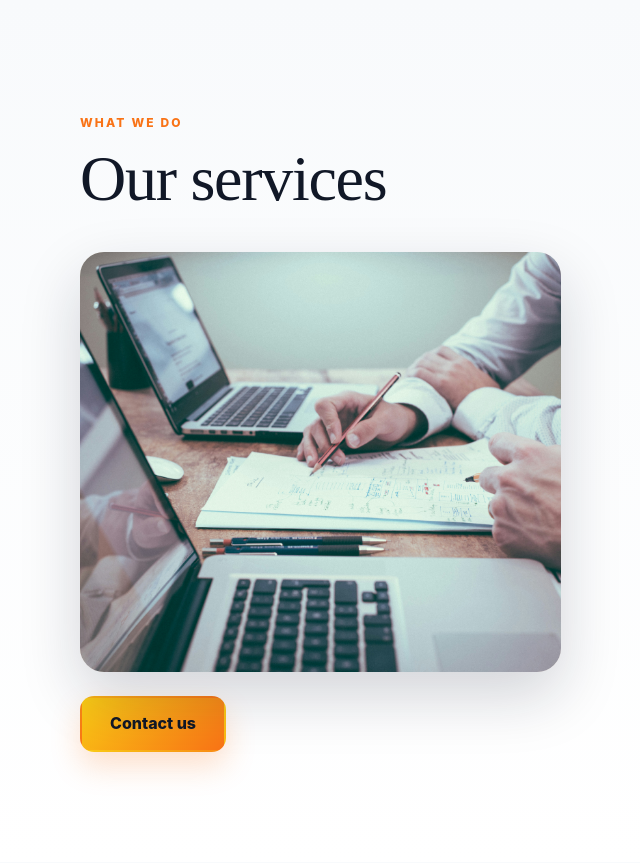
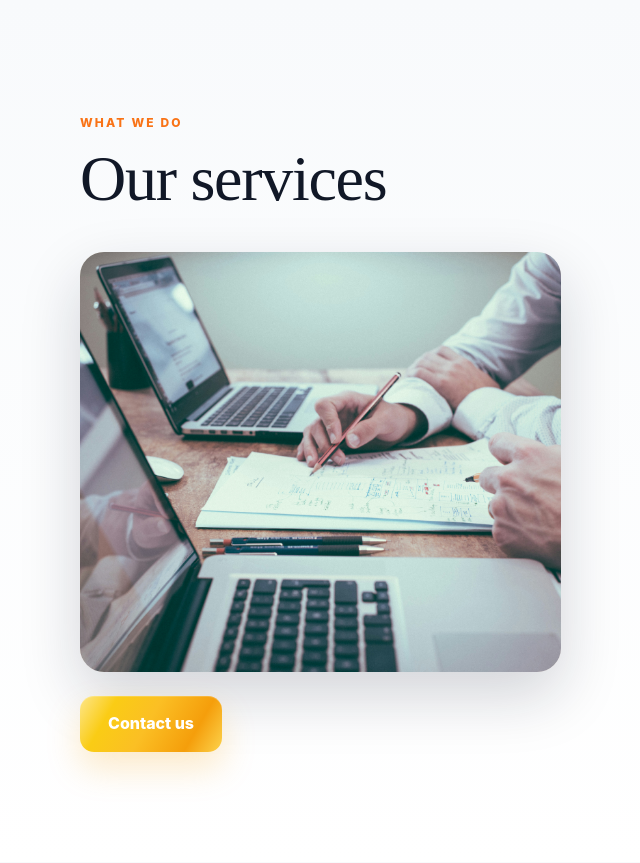
Before and after one commit to Ananiev-Vitalii/Erbauer-Inc, a Django app: page / in a window 1280 px wide. Shown: the part 950-1813 px from the top of the page, without its empty margins (2-642 px from the left). Run offline with Django 5.2, Linux system fonts and the light colour scheme; data that the repository does not hold is empty; some libraries are stand-ins or nearby versions.

Commit message:
Refactored Services section CTA button.
- Removed dependency on previous/shared button styles
- Introduced section-specific button classes (.services-cta-btn, .services-cta-btn--primary)
- Updated services.html to use new class names
- Adjusted button design to better match section styling (yellow-dominant gradient)
- Updated text color to white for proper contrast on light background
- Simplified hover behavior (no color or border changes, only subtle lift effect)

This ensures isolated styling for the Services section and avoids conflicts with global CSS.

```diff
--- a/static/css/main/about.css
+++ b/static/css/main/about.css
@@ -180,9 +180,9 @@
 
   .about__image-frame,
   .about__image-frame--lg {
-    min-height: 480px;
+    min-height: 420px;
     max-height: none;
-    height: 480px;
+    height: 420px;
   }
 }
 
--- a/static/css/main/hero.css
+++ b/static/css/main/hero.css
@@ -328,8 +328,8 @@
   }
 
   .hero-media .image-frame {
-    min-height: 260px;
-    height: 320px;
+    min-height: 420px;
+    height: 420px;
   }
 
   .hero-stats-bar {
--- a/static/css/main/services.css
+++ b/static/css/main/services.css
@@ -108,7 +108,10 @@
   align-self: start;
 }
 
-.services__btn {
+/* SERVICES CTA BUTTON */
+.services-cta-btn {
+  position: relative;
+  z-index: 1;
   display: inline-flex;
   align-items: center;
   justify-content: center;
@@ -116,31 +119,79 @@
   min-height: 56px;
   padding: 14px 28px;
   border-radius: 14px;
-  border: 2px solid transparent;
   font-weight: 800;
   line-height: 1.2;
-  text-decoration: none;
+  cursor: pointer;
+  text-decoration: none !important;
+  appearance: none;
+  -webkit-appearance: none;
   transition:
     transform 0.28s ease,
     box-shadow 0.28s ease,
     background 0.28s ease,
     border-color 0.28s ease,
     color 0.28s ease;
-  cursor: pointer;
 }
 
-.services__btn:hover {
-  transform: translateY(-2px) scale(1.01);
+.services-cta-btn:hover {
+  transform: translateY(-4px);
+  text-decoration: none !important;
 }
 
-.services__btn--primary {
-  color: #111827;
-  background: var(--gradient-main);
-  box-shadow: 0 14px 30px rgba(249, 115, 22, 0.22);
+.services-cta-btn:focus,
+.services-cta-btn:focus-visible,
+.services-cta-btn:active {
+  outline: none !important;
+  text-decoration: none !important;
 }
 
-.services__btn--primary:hover {
-  box-shadow: 0 20px 40px rgba(249, 115, 22, 0.32);
+.services-cta-btn::before,
+.services-cta-btn::after {
+  content: none !important;
+  display: none !important;
+}
+
+.services-cta-btn--primary,
+.services-cta-btn--primary:link,
+.services-cta-btn--primary:visited {
+  color: #ffffff !important;
+  border: none !important;
+  outline: none !important;
+  text-decoration: none !important;
+  background:
+    linear-gradient(
+      120deg,
+      #fde68a 0%,
+      #facc15 22%,
+      #fbbf24 48%,
+      #f59e0b 78%,
+      #fcd34d 100%
+    ) !important;
+  box-shadow:
+    0 16px 34px rgba(245, 158, 11, 0.22),
+    inset 0 1px 0 rgba(255, 255, 255, 0.18) !important;
+}
+
+.services-cta-btn--primary:hover,
+.services-cta-btn--primary:focus,
+.services-cta-btn--primary:focus-visible,
+.services-cta-btn--primary:active {
+  color: #ffffff !important;
+  border: none !important;
+  outline: none !important;
+  text-decoration: none !important;
+  background:
+    linear-gradient(
+      120deg,
+      #fde68a 0%,
+      #facc15 22%,
+      #fbbf24 48%,
+      #f59e0b 78%,
+      #fcd34d 100%
+    ) !important;
+  box-shadow:
+    0 22px 42px rgba(245, 158, 11, 0.26),
+    inset 0 1px 0 rgba(255, 255, 255, 0.14) !important;
 }
 
 .services__slider {
@@ -303,7 +354,7 @@
   box-shadow: 0 0 0 4px rgba(250, 204, 21, 0.18);
 }
 
-@media (max-width: 980px) {
+@media (max-width: 1024px) {
   .services {
     padding: 90px 0;
   }
@@ -331,8 +382,8 @@
   .services__image-frame--md {
     order: 2;
     width: 100%;
-    min-height: 320px;
-    height: 320px;
+    min-height: 420px;
+    height: 420px;
   }
 
   .services__slider {
@@ -389,7 +440,7 @@
     padding: 20px;
   }
 
-  .services__btn {
+  .services-cta-btn {
     width: 100%;
   }
 }
--- a/templates/main/includes/sections/services.html
+++ b/templates/main/includes/sections/services.html
@@ -22,7 +22,7 @@
         </div>
 
         <div class="services__cta">
-          <a class="services__btn services__btn--primary" href="#contacts">
+          <a class="services-cta-btn services-cta-btn--primary" href="#contacts">
             {% trans "Contact us" %}
           </a>
         </div>
```
